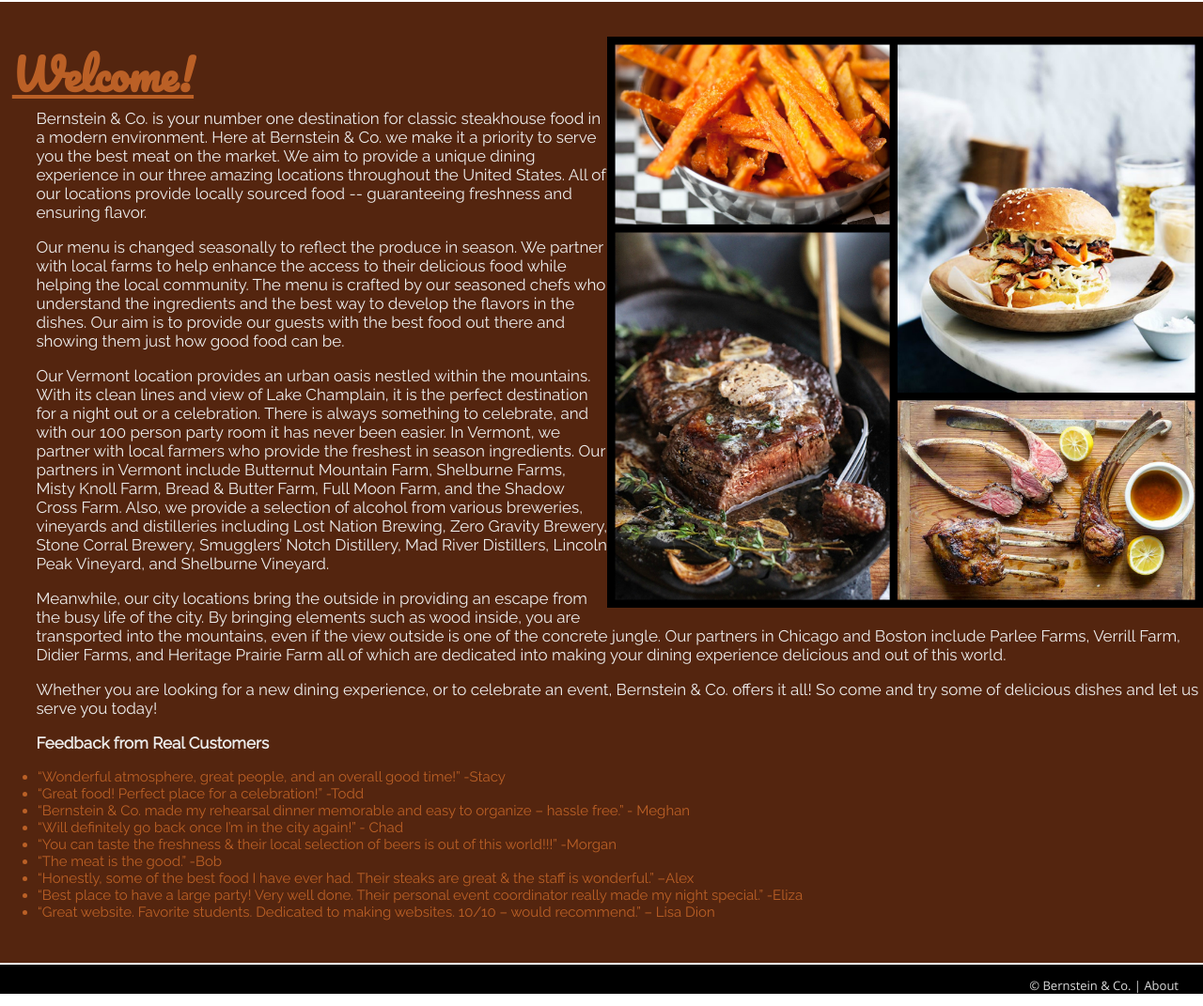
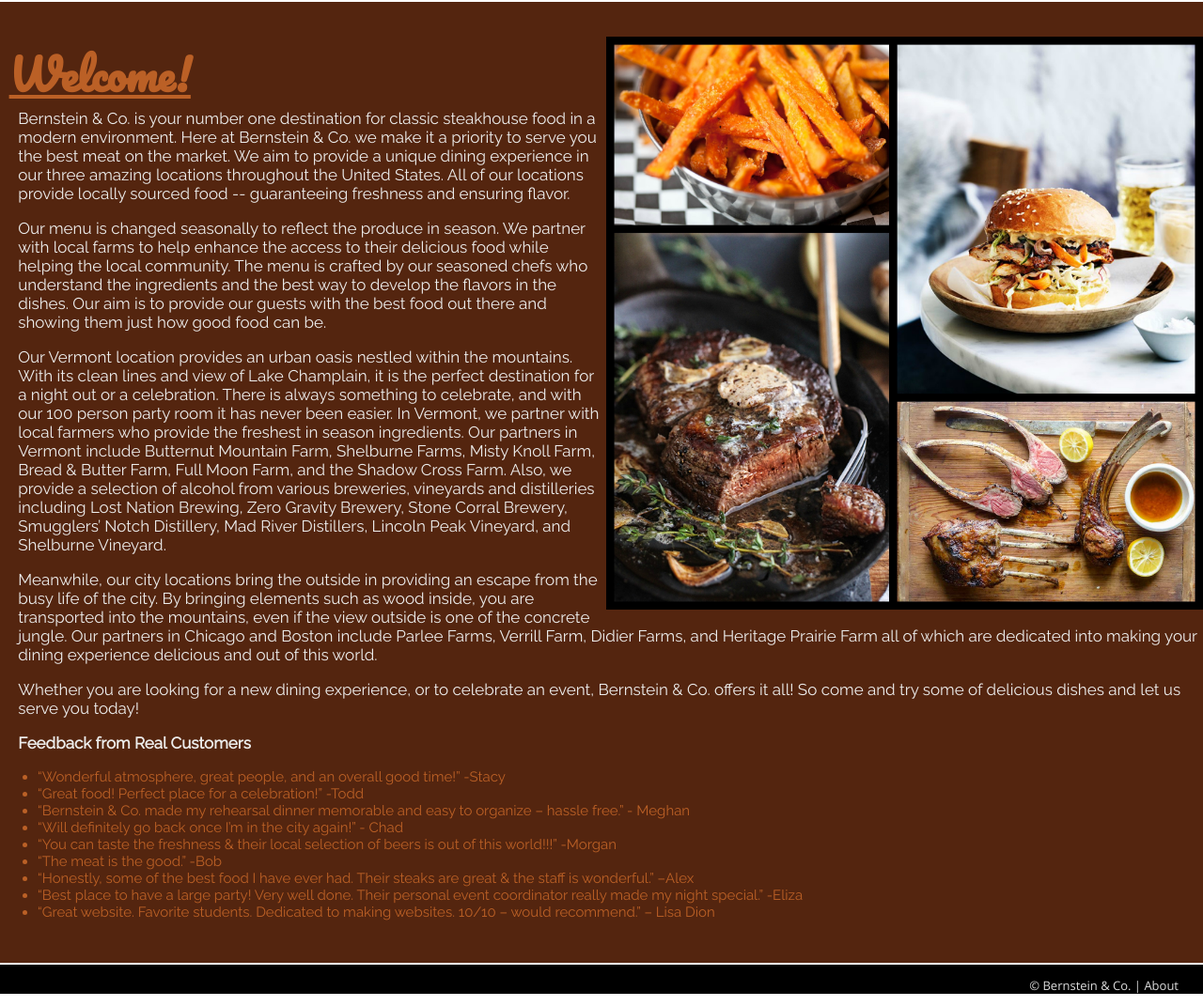
Before and after one commit to zebernst/bernsteinco, a PHP site: page /index.php in a window 1280 px wide. Shown: the part 171-1242 px from the top of the page at 94% size. Run offline with PHP 8.4, Linux system fonts and the light colour scheme.

Commit message:
Update site.css

```diff
--- a/_css/site.css
+++ b/_css/site.css
@@ -55,7 +55,7 @@ nav a:active{
     color:#bb6026;
     text-decoration: underline;
     font-size: 45px;
-    padding-left:1%;
+    padding-left:.75%;
     margin-bottom:-1.5%;
 }
 .index img{
@@ -64,7 +64,7 @@ nav a:active{
 .index p{
     color:#ededec;
     font-size: 17px;
-    padding-left:3%;
+    padding-left:1.5%;
 }
 .index ul{
     margin:0;
```
